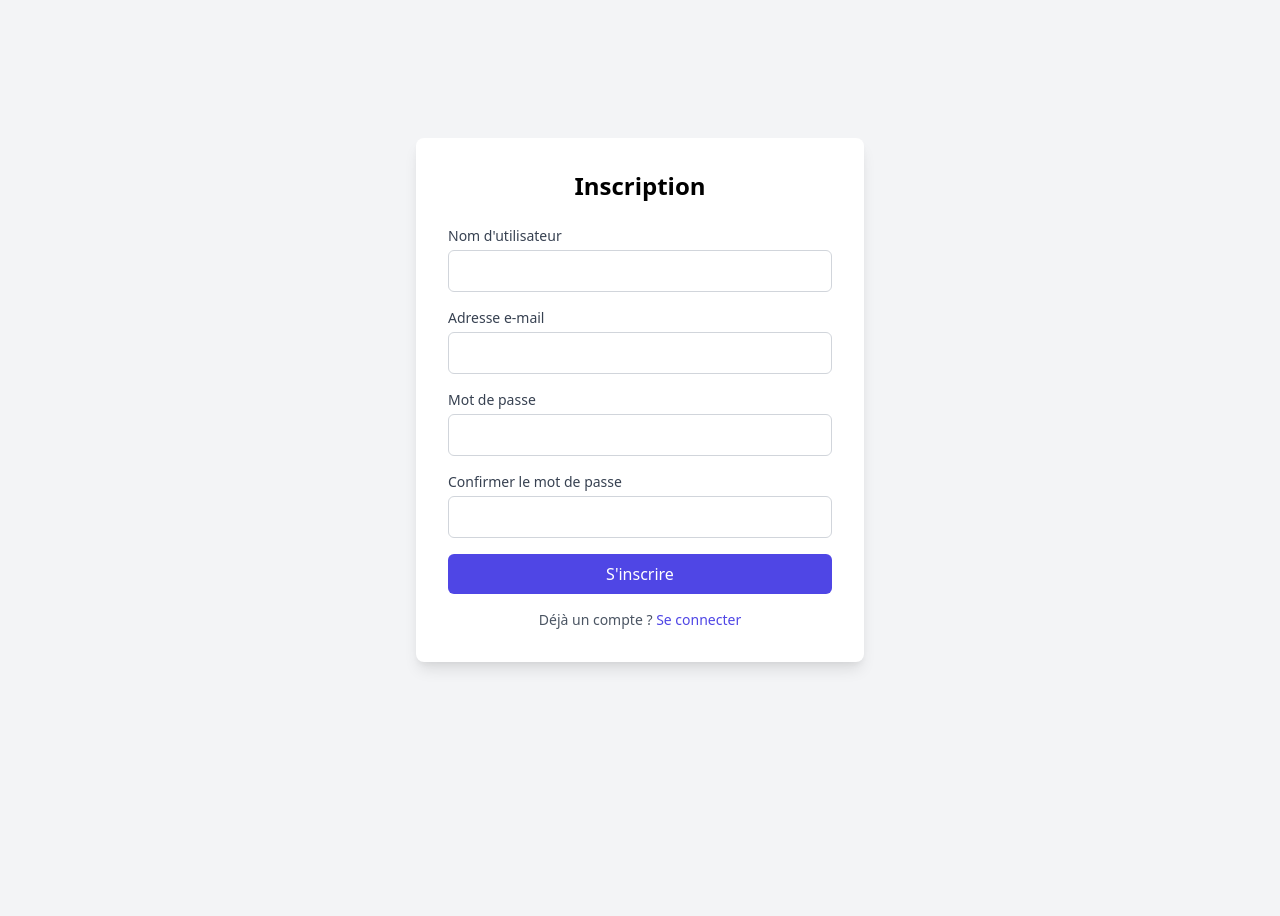
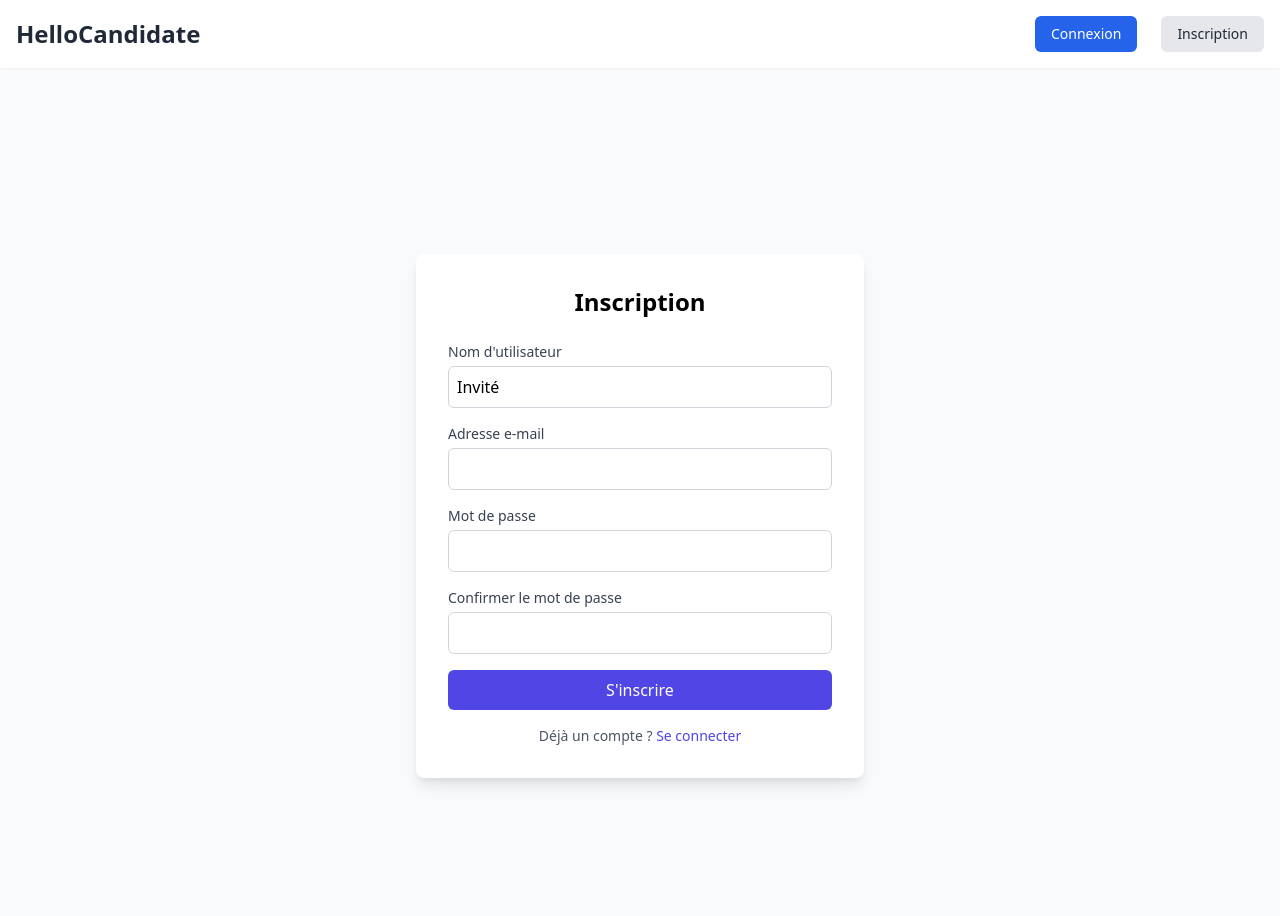
Before and after one commit to Maxence-villet/HelloCandidate, a PHP site: page /register in a window 1280 px wide. Before the commit the page ends 669 px from the top, so only its background shows below. Run offline with PHP 8.4, Linux system fonts and the light colour scheme; some libraries are stand-ins or nearby versions.

Commit message:
setup header page

```diff
--- a/controllers/AuthController.php
+++ b/controllers/AuthController.php
@@ -130,4 +130,14 @@ class AuthController {
         header('Location: /welcome');
         exit;
     }
+
+    public function logout() {
+        // Détruire la session
+        session_unset();
+        session_destroy();
+
+        // Rediriger vers la page de connexion
+        header('Location: /login');
+        exit;
+    }
 }
--- a/index.php
+++ b/index.php
@@ -34,6 +34,11 @@ switch ($request) {
             $controller->showApplicationForm();
         }
         break;
+
+    case '/logout':
+        require __DIR__ . '/routes/logout.php';
+        break;
+
     default:
         http_response_code(404);
         echo "Page non trouvée";
--- /dev/null
+++ b/utils/header.php
@@ -0,0 +1,132 @@
+<?php
+// utils/header.php
+if (session_status() === PHP_SESSION_NONE) {
+    session_start();
+}
+
+// Vérifier si l'utilisateur est connecté
+$isLoggedIn = isset($_SESSION['user_id']);
+$username = $isLoggedIn ? htmlspecialchars($_SESSION['username']) : 'Invité';
+?>
+
+<!DOCTYPE html>
+<html lang="fr">
+<head>
+    <meta charset="UTF-8">
+    <meta name="viewport" content="width=device-width, initial-scale=1.0">
+    <link href="https://cdn.jsdelivr.net/npm/tailwindcss@2.2.19/dist/tailwind.min.css" rel="stylesheet">
+    <!-- Inclure une bibliothèque d'icônes (par exemple, Heroicons via CDN) -->
+    <script src="https://cdn.jsdelivr.net/npm/heroicons@2.0.13/outline.js"></script>
+</head>
+<body class="bg-gray-100">
+    <header class="bg-white shadow-sm">
+        <nav class="container mx-auto px-4 py-4 flex items-center justify-between">
+            <!-- Logo / Nom du site -->
+            <div class="text-2xl font-bold text-gray-800">
+                <a href="<?php echo $isLoggedIn ? '/welcome' : '/'; ?>" class="hover:text-blue-600 transition-colors duration-200">
+                    HelloCandidate
+                </a>
+            </div>
+
+            <!-- Menu principal (visible sur desktop) -->
+            <div class="hidden md:flex items-center space-x-6 ">
+                <?php if ($isLoggedIn): ?>
+                    <a href="/applications" class="text-gray-800 hover:text-blue-600 transition-colors duration-200">Mes candidatures</a>
+                    <a href="/rankings" class="text-gray-800 hover:text-blue-600 transition-colors duration-200">Classement</a>
+                    <a href="/notifications" class="text-gray-800 hover:text-blue-600 transition-colors duration-200">Notifications</a>
+                    <a href="/profile" class="text-gray-800 hover:text-blue-600 transition-colors duration-200">Profil</a>
+                    <div class="flex items-center space-x-3">
+                        <span class="text-gray-800 font-medium"><?php echo $username; ?></span>
+                        <a href="/logout" class="inline-flex items-center px-3 py-1 bg-blue-600 text-white text-sm font-medium rounded-md hover:bg-blue-700 transition-colors duration-200">
+                            <svg class="w-4 h-4 mr-1" fill="none" stroke="currentColor" viewBox="0 0 24 24" xmlns="http://www.w3.org/2000/svg">
+                                <path stroke-linecap="round" stroke-linejoin="round" stroke-width="2" d="M17 16l4-4m0 0l-4-4m4 4H7m6 4v1a3 3 0 01-3 3H6a3 3 0 01-3-3V7a3 3 0 013-3h4a3 3 0 013 3v1"></path>
+                            </svg>
+                            Déconnexion
+                        </a>
+                    </div>
+                <?php else: ?>
+                    <a href="/login" class="inline-flex items-center px-4 py-2 bg-blue-600 text-white text-sm font-medium rounded-md hover:bg-blue-700 transition-colors duration-200">
+                        Connexion
+                    </a>
+                    <a href="/register" class="inline-flex items-center px-4 py-2 bg-gray-200 text-gray-800 text-sm font-medium rounded-md hover:bg-gray-300 transition-colors duration-200">
+                        Inscription
+                    </a>
+                <?php endif; ?>
+            </div>
+
+            <!-- Bouton menu hamburger (visible sur mobile) -->
+            <div class="md:hidden">
+                <button id="menu-toggle" class="focus:outline-none" aria-label="Ouvrir le menu" aria-expanded="false">
+                    <svg id="menu-icon-open" class="w-6 h-6 text-gray-800" fill="none" stroke="currentColor" viewBox="0 0 24 24" xmlns="http://www.w3.org/2000/svg">
+                        <path stroke-linecap="round" stroke-linejoin="round" stroke-width="2" d="M4 6h16M4 12h16m-7 6h7"></path>
+                    </svg>
+                    <svg id="menu-icon-close" class="w-6 h-6 text-gray-800 hidden" fill="none" stroke="currentColor" viewBox="0 0 24 24" xmlns="http://www.w3.org/2000/svg">
+                        <path stroke-linecap="round" stroke-linejoin="round" stroke-width="2" d="M6 18L18 6M6 6l12 12"></path>
+                    </svg>
+                </button>
+            </div>
+        </nav>
+
+        <!-- Menu mobile (caché par défaut, affiché via JavaScript) -->
+        <div id="mobile-menu" class="md:hidden bg-white border-t border-gray-200 max-h-0 overflow-hidden transition-all duration-300 ease-in-out">
+            <div class="container mx-auto px-4 py-4 space-y-3  bg-gray-100">
+                <?php if ($isLoggedIn): ?>
+                    <a href="/applications" class="block text-gray-800 hover:text-blue-600 transition-colors duration-200 py-2">Mes candidatures</a>
+                    <a href="/rankings" class="block text-gray-800 hover:text-blue-600 transition-colors duration-200 py-2">Classement</a>
+                    <a href="/notifications" class="block text-gray-800 hover:text-blue-600 transition-colors duration-200 py-2">Notifications</a>
+                    <a href="/profile" class="block text-gray-800 hover:text-blue-600 transition-colors duration-200 py-2">Profil</a>
+                    <div class="border-t border-gray-200 pt-3">
+                        <span class="block text-gray-800 font-medium py-2"><?php echo $username; ?></span>
+                        <a href="/logout" class="inline-flex items-center px-3 py-1 bg-blue-600 text-white text-sm font-medium rounded-md hover:bg-blue-700 transition-colors duration-200">
+                            <svg class="w-4 h-4 mr-1" fill="none" stroke="currentColor" viewBox="0 0 24 24" xmlns="http://www.w3.org/2000/svg">
+                                <path stroke-linecap="round" stroke-linejoin="round" stroke-width="2" d="M17 16l4-4m0 0l-4-4m4 4H7m6 4v1a3 3 0 01-3 3H6a3 3 0 01-3-3V7a3 3 0 013-3h4a3 3 0 013 3v1"></path>
+                            </svg>
+                            Déconnexion
+                        </a>
+                    </div>
+                <?php else: ?>
+                    <a href="/login" class="block text-gray-800 hover:text-blue-600 transition-colors duration-200 py-2">Connexion</a>
+                    <a href="/register" class="block text-gray-800 hover:text-blue-600 transition-colors duration-200 py-2">Inscription</a>
+                <?php endif; ?>
+            </div>
+        </div>
+    </header>
+
+    <!-- Script pour toggle le menu mobile -->
+    <script>
+        const menuToggle = document.getElementById('menu-toggle');
+        const mobileMenu = document.getElementById('mobile-menu');
+        const menuIconOpen = document.getElementById('menu-icon-open');
+        const menuIconClose = document.getElementById('menu-icon-close');
+
+        menuToggle.addEventListener('click', function() {
+            const isOpen = mobileMenu.classList.contains('max-h-0');
+
+            if (isOpen) {
+                // Ouvrir le menu
+                mobileMenu.classList.remove('max-h-0');
+                mobileMenu.classList.add('max-h-screen');
+                menuIconOpen.classList.add('hidden');
+                menuIconClose.classList.remove('hidden');
+                menuToggle.setAttribute('aria-expanded', 'true');
+            } else {
+                // Fermer le menu
+                mobileMenu.classList.remove('max-h-screen');
+                mobileMenu.classList.add('max-h-0');
+                menuIconOpen.classList.remove('hidden');
+                menuIconClose.classList.add('hidden');
+                menuToggle.setAttribute('aria-expanded', 'false');
+            }
+        });
+
+        // Fermer le menu mobile lorsqu'un lien est cliqué
+        mobileMenu.querySelectorAll('a').forEach(link => {
+            link.addEventListener('click', () => {
+                mobileMenu.classList.remove('max-h-screen');
+                mobileMenu.classList.add('max-h-0');
+                menuIconOpen.classList.remove('hidden');
+                menuIconClose.classList.add('hidden');
+                menuToggle.setAttribute('aria-expanded', 'false');
+            });
+        });
+    </script>
--- a/views/applications/list.php
+++ b/views/applications/list.php
@@ -7,7 +7,7 @@
     <link href="https://cdn.jsdelivr.net/npm/tailwindcss@2.2.19/dist/tailwind.min.css" rel="stylesheet">
 </head>
 <body class="bg-gray-100">
-    <?php include __DIR__ . '/../../views/partials/header.php'; ?>
+    <?php include __DIR__ . '/../../utils/header.php'; ?>
 
     <div class="container mx-auto py-8 px-4">
         <div class="flex justify-between items-center mb-8">
--- /dev/null
+++ b/views/layout.php
@@ -0,0 +1,15 @@
+<!DOCTYPE html>
+<html lang="fr">
+<head>
+    <meta charset="UTF-8">
+    <meta name="viewport" content="width=device-width, initial-scale=1.0">
+    <title>HelloCandidate</title>
+    <link href="https://cdn.jsdelivr.net/npm/tailwindcss@2.2.19/dist/tailwind.min.css" rel="stylesheet">
+    <!-- AlpineJS pour les menus dropdown -->
+    <script src="https://cdn.jsdelivr.net/gh/alpinejs/alpine@v2.8.2/dist/alpine.min.js" defer></script>
+</head>
+<body class="bg-gray-50">
+    <?php include __DIR__ . '/../utils/header.php'; ?>
+
+    <main class="max-w-7xl mx-auto py-6 sm:px-6 lg:px-8">
+    </main>
--- a/views/register.php
+++ b/views/register.php
@@ -1,12 +1,5 @@
-<!DOCTYPE html>
-<html lang="fr">
-<head>
-    <meta charset="UTF-8">
-    <meta name="viewport" content="width=device-width, initial-scale=1.0">
-    <title>Inscription - HelloCandidate</title>
-    <link href="https://cdn.jsdelivr.net/npm/tailwindcss@2.2.19/dist/tailwind.min.css" rel="stylesheet">
-</head>
-<body class="bg-gray-100 flex items-center justify-center min-h-screen">
+<?php require 'layout.php'; ?>
+    <div class="flex items-center justify-center min-h-screen">
         <div class="bg-white p-8 rounded-lg shadow-lg w-full max-w-md">
             <h2 class="text-2xl font-bold text-center mb-6">Inscription</h2>
 
@@ -43,5 +36,6 @@
                 Déjà un compte ? <a href="/login" class="text-indigo-600 hover:underline">Se connecter</a>
             </p>
         </div>
+    </div>
 </body>
 </html>
```
Also changed, not shown: routes/logout.php (added, +7 -0 lines), views/login.php (+3 -9 lines), views/welcome.php (+3 -9 lines). Lines whose indentation alone changed are shown as unchanged.
